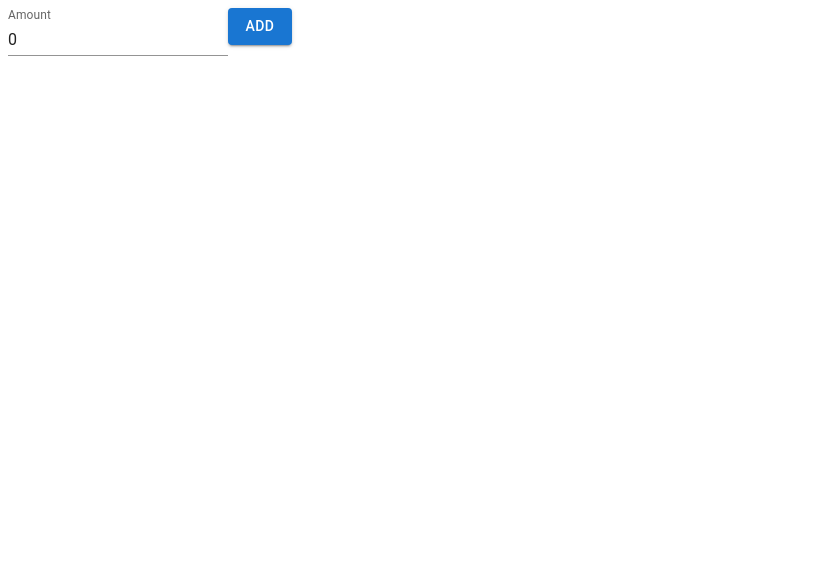
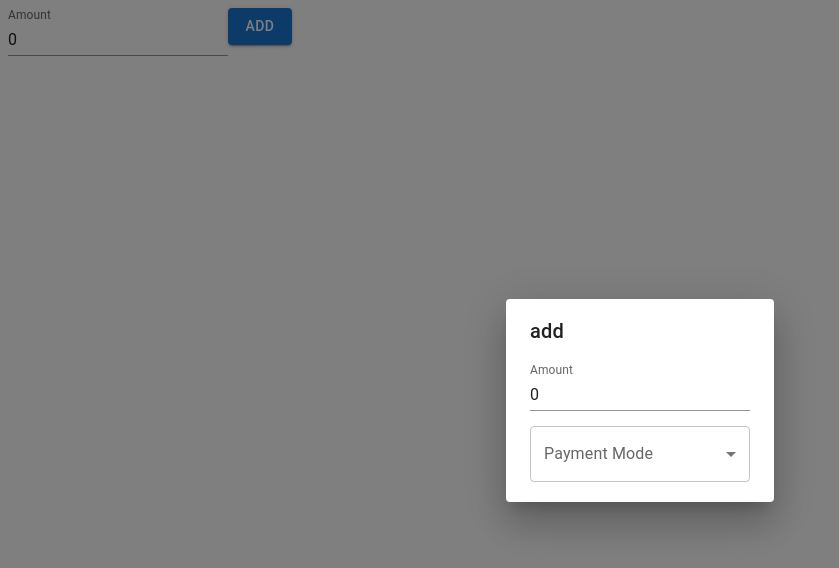
Before and after one commit to KowsikPk/expense-app, a React (Create React App) app: page / in a window 1280 px wide. Shown: the top 568 px of the page, without its empty margins (0-839 px from the left). Built offline with nearby package versions, Linux system fonts and the light colour scheme.

Commit message:
payment mode update

```diff
--- a/src/App.js
+++ b/src/App.js
@@ -1,6 +1,7 @@
 import React, { useState } from 'react'
 import { Button, TextField } from '@mui/material'
 import ListExpense from './ListExpense'
+import PopupForm from './PopupForm'
 export const App = () => {
     const [allExpense, setExpense] = useState([])
     const [amount, setAmount] = useState(0)
@@ -19,7 +20,9 @@ export const App = () => {
                     setAmount(0)
                 }}
             >Add</Button>
-            <ListExpense />
+            {/* <ListExpense /> */}
+            <PopupForm />
+
         </div >
     )
 }
--- /dev/null
+++ b/src/DropDown.js
@@ -0,0 +1,33 @@
+import * as React from 'react';
+import Box from '@mui/material/Box';
+import InputLabel from '@mui/material/InputLabel';
+import MenuItem from '@mui/material/MenuItem';
+import FormControl from '@mui/material/FormControl';
+import Select from '@mui/material/Select';
+
+export default function DropDown() {
+    const [paymentMode, setPaymentMode] = React.useState('');
+    const handleChange = (event) => {
+        setPaymentMode(event.target.value);
+    };
+    const paymentMethods = ["Paytm", "Gpay", "PhonePe", "Other UPI", "Cash", "Credit Card", "Debit Card", "Other"]
+
+    return (
+        <Box sx={{ minWidth: 200 }}>
+            <FormControl fullWidth>
+                <InputLabel id="demo-simple-select-label">Payment Mode</InputLabel>
+                <Select
+                    labelId="demo-simple-select-label"
+                    id="demo-simple-select"
+                    value={paymentMode}
+                    label="Payment Mode"
+                    onChange={handleChange}
+                >
+                    {paymentMethods.map((method, i) =>
+                        <MenuItem value={i}>{method}</MenuItem>
+                    )}
+                </Select>
+            </FormControl>
+        </Box >
+    );
+}
--- a/src/ListExpense.js
+++ b/src/ListExpense.js
@@ -13,33 +13,31 @@ export default function ListExpense() {
         amount: 200,
         category: "Food",
         date: "Jan 9, 2014",
-        primary: "Photos"
+        primary: "Food"
     },
     {
         amount: 2020,
         category: "Work",
         date: "Jan 9, 2015",
-        primary: "Photos"
+        primary: "Work"
     },
     {
         amount: 130,
         category: "Vacation",
         date: "Jan 9, 2014",
-        primary: "Photos"
+        primary: "Vacation"
     },
     {
         amount: 120,
         category: "Food",
         date: "Jan 9, 2014",
-        primary: "Photos"
+        primary: "Food"
     },
     ]
-
     return (
         <List sx={{ width: '100%', maxWidth: 360, bgcolor: 'background.paper' }}>
-            {data.map(item => {
+            {data.map(item =>
                 <div>
-                    <h1>some</h1>
                     <ListItem>
                         <ListItemAvatar>
                             <Avatar>
@@ -49,32 +47,7 @@ export default function ListExpense() {
                         <ListItemText primary={item.category} secondary={item.date} />
                     </ListItem>
                 </div>
-            })}
-            {/*
-            <ListItem>
-                <ListItemAvatar>
-                    <Avatar>
-                        <ImageIcon />
-                    </Avatar>
-                </ListItemAvatar>
-                <ListItemText primary="Photos" secondary="Jan 9, 2014" />
-            </ListItem>
-            <ListItem>
-                <ListItemAvatar>
-                    <Avatar>
-                        <WorkIcon />
-                    </Avatar>
-                </ListItemAvatar>
-                <ListItemText primary="Work" secondary="Jan 7, 2014" />
-            </ListItem>
-            <ListItem>
-                <ListItemAvatar>
-                    <Avatar>
-                        <BeachAccessIcon />
-                    </Avatar>
-                </ListItemAvatar>
-                <ListItemText primary="Vacation" secondary="July 20, 2014" />
-            </ListItem> */}
+            )}
         </List>
     );
 }
--- /dev/null
+++ b/src/PopupForm.js
@@ -0,0 +1,31 @@
+import { Button, Dialog, DialogContent, DialogTitle, TextField, Tooltip } from '@mui/material'
+import React from 'react'
+import DropDown from './DropDown'
+
+
+export const PopupForm = () => {
+    return (
+        <div>
+            <Dialog open={true}>
+                <DialogTitle><div>add
+
+                </div></DialogTitle>
+                <DialogContent>
+
+                    <div >
+                        <form>
+                            <TextField label="Amount" variant="standard"
+                                value={0}
+                                style={{ paddingBottom: 15 }}
+                            />
+                            <DropDown />
+                        </form>
+                    </div>
+
+                </DialogContent>
+            </Dialog>
+        </div>
+    )
+}
+
+export default PopupForm
```
Also changed, not shown: src/css.css (added, +27 -0 lines).
